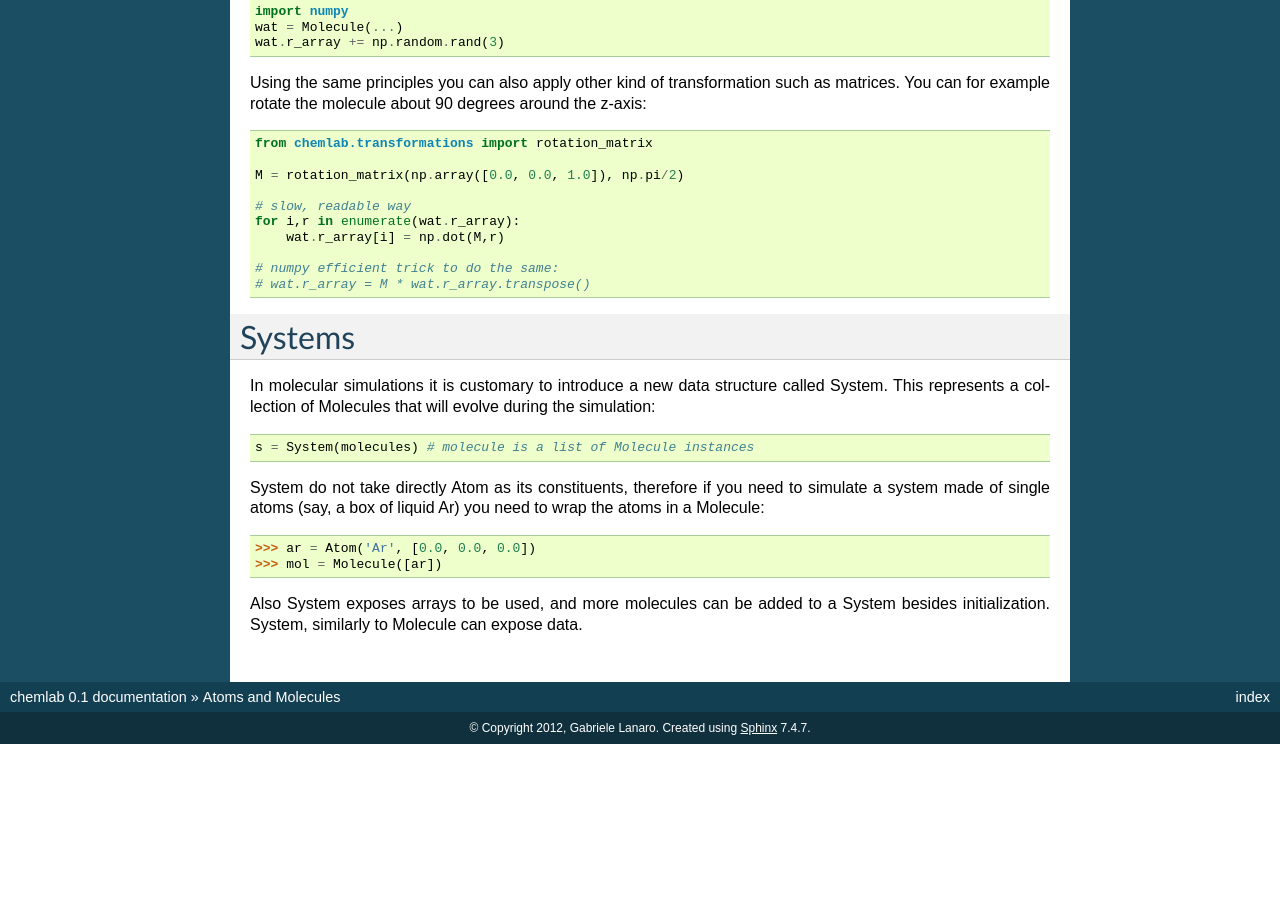
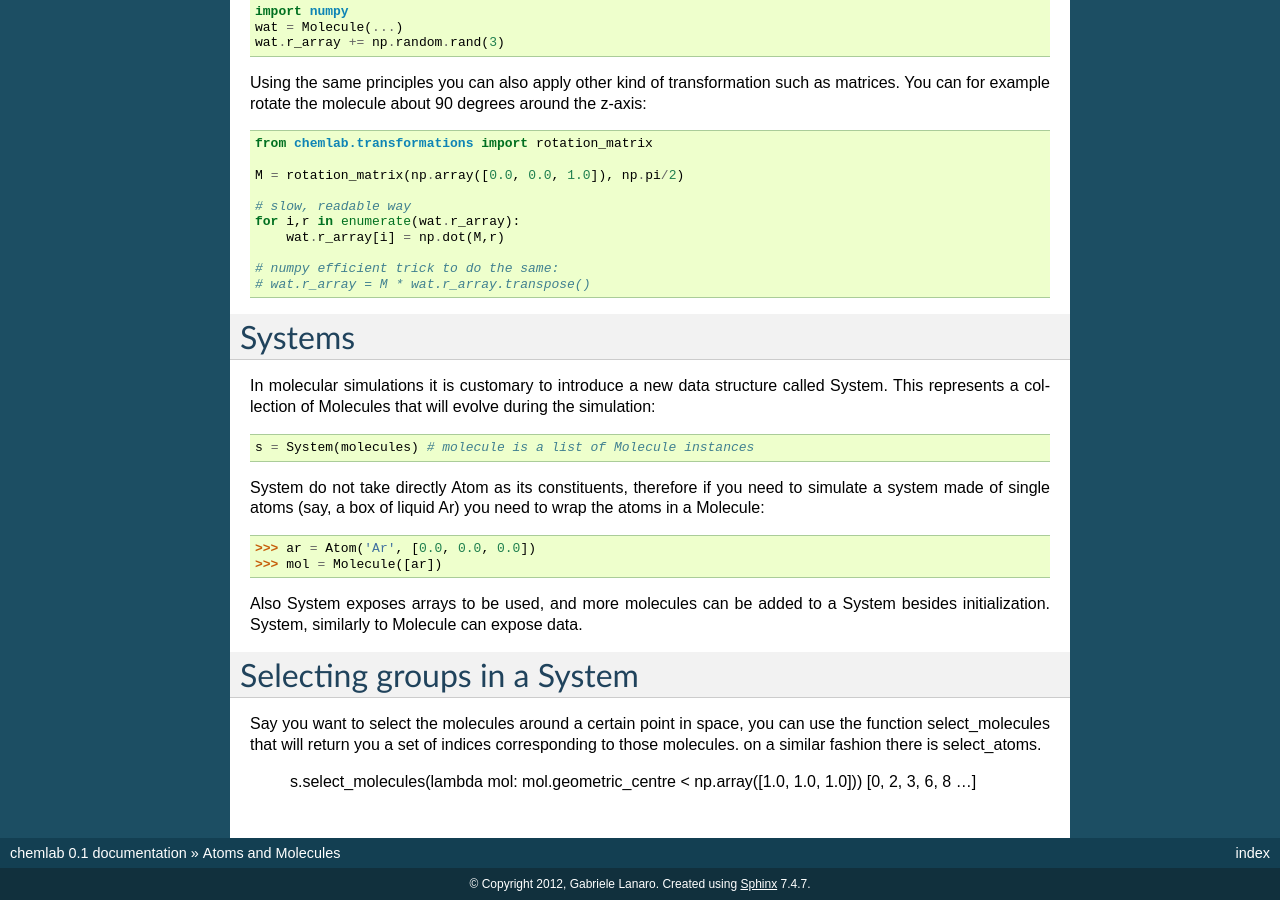
Before and after one commit to chemlab/chemlab, a Sphinx documentation site: the page built from docs/core.rst, in a window 1280 px wide and 900 px high, scrolled down 755 px. Built offline with Sphinx 7.4.7, drawn with Linux system fonts in a browser that asks for light colours; formulas are drawn with MathJax 3; before the commit the page ends 1499 px from its top, so only the background shows below that; some of the changed text lies outside the part shown.

Commit message:
Update docs/core.rst

```diff
--- a/docs/core.rst
+++ b/docs/core.rst
@@ -74,3 +74,14 @@ Molecule::
 
 Also System exposes arrays to be used, and more molecules can be added to a System besides initialization. System,
 similarly to Molecule can expose data.
+
+
+
+Selecting groups in a System
+----------------------------
+
+Say you want to select the molecules around a certain point in space, you can use the function select_molecules that
+will return you a set of indices corresponding to those molecules. on a similar fashion there is select_atoms.
+
+    s.select_molecules(lambda mol: mol.geometric_centre < np.array([1.0, 1.0, 1.0]))
+    [0, 2, 3, 6, 8 ...]
```
